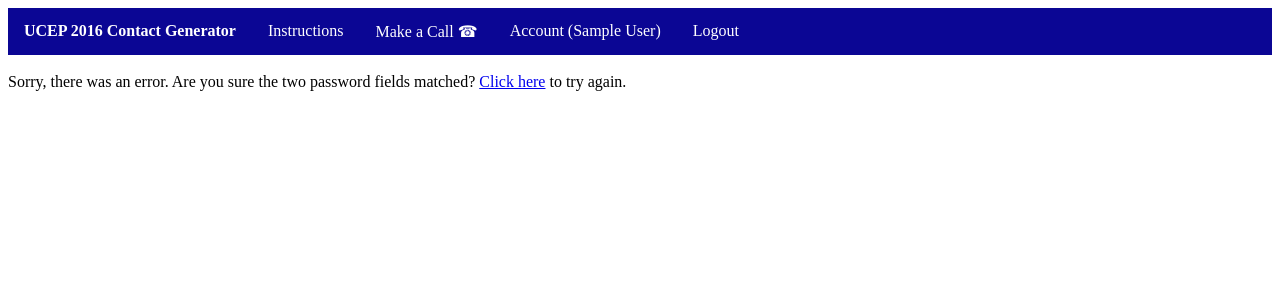
After one commit to benjamin-issa/exit_poll, a Django app: page /account/changefail/ in a window 1280 px wide. The commit adds this page. Shown: the top 300 px of the page. Run offline with Django 3.2, Linux system fonts and the light colour scheme; the visitor is signed in with stand-in values (Sample User, id 1).

Commit message:
all done

```diff
--- /dev/null
+++ b/exit_poll_site/account/templates/changefail.html
@@ -0,0 +1,12 @@
+{% extends "base.html" %}
+
+li a {
+}
+
+a:hover:not(.active) {
+}
+
+
+{% block content%}
+    Sorry, there was an error. Are you sure the two password fields matched? <a href="{% url 'account:accountdetail' %}">Click here</a> to try again.
+{% endblock content%}
--- a/exit_poll_site/account/templates/loginfail.html
+++ b/exit_poll_site/account/templates/loginfail.html
@@ -2,7 +2,7 @@
 
 {% block content%}
 
-<h2><font color = "red">The username and password were incorrect. Please try again.</h2> <br>
+<h2><font color = "red">The username and password were incorrect. Please try again.</font></h2> <br>
 <form action="{% url 'account:authenticate' %}" method="post">
     {% csrf_token %}
     <div >
@@ -17,5 +17,5 @@
 
 <br><br> <i>If this is your first time logging in, your username is your Net Id and your password is your student ID number
 exactly as you entered it in the volunteer form. If you cannot remember your password, please speak to a supervisor. If
-this is your first time logging in, remember to change your password as soon as you login.</i>
+this is your first time logging in, remember to change your password when you login.</i>
 {% endblock content%}
--- a/exit_poll_site/account/urls.py
+++ b/exit_poll_site/account/urls.py
@@ -8,4 +8,8 @@ urlpatterns = [
     url(r'authenticate/$', views.authenticate, name='authenticate'),
     url(r'loginfail/$', views.loginfail, name='loginfail'),
     url(r'logout/$', views.logout, name='logout'),
+    url(r'accountdetail/$', views.accountdetail, name='accountdetail'),
+    url(r'changepassword/$', views.changepassword, name='changepassword'),
+    url(r'changefail/$', views.changefail, name='changefail'),
+
 ]
--- a/exit_poll_site/account/views.py
+++ b/exit_poll_site/account/views.py
@@ -6,9 +6,13 @@ from random import randrange
 from django.contrib.auth import authenticate as auth
 from django.contrib.auth import login as auth_login
 from django.contrib.auth import logout as auth_logout
+from django.contrib.auth.decorators import login_required
+from django.contrib.auth.models import User
 
 
 def login(request):
+    if request.user.is_authenticated():
+        return HttpResponseRedirect('/voters/instructions/')
     return render (request, 'login.html')
 
 def authenticate(request):
@@ -27,3 +31,23 @@ def loginfail(request):
 def logout(request):
     auth_logout(request)
     return HttpResponseRedirect('/account/login')
+
+@login_required
+def accountdetail(request):
+    return render (request, 'accountdetail.html')
+
+@login_required
+def changepassword(request):
+    pass1 = request.POST.get('password1', '')
+    pass2 = request.POST.get('password2', '')
+    if pass1 == pass2 and pass1 != "":
+        request.user.set_password(pass1)
+        request.user.save()
+        auth_logout(request)
+        return HttpResponseRedirect('/account/login')
+    else:
+        return HttpResponseRedirect('/account/changefail')
+
+@login_required
+def changefail(request):
+    return render (request, 'changefail.html')
--- a/exit_poll_site/exit_poll_site/urls.py
+++ b/exit_poll_site/exit_poll_site/urls.py
@@ -15,9 +15,11 @@ Including another URLconf
 """
 from django.conf.urls import include, url
 from django.contrib import admin
+from django.views.generic.base import RedirectView
 
 urlpatterns = [
     url(r'^voters/', include('voters.urls')),
     url(r'^admin/', admin.site.urls),
     url(r'^account/', include('account.urls')),
+    url(r'^$', RedirectView.as_view(url='/account/login', permanent=False), name='index'),
 ]
--- a/exit_poll_site/templates/base.html
+++ b/exit_poll_site/templates/base.html
@@ -42,7 +42,7 @@ a:hover:not(.active) {
   {% if user.is_authenticated %}
   <li><a href="{% url 'voters:instructions' %}">Instructions</a></li>
   <li><a href="{% url 'voters:random' %}">Make a Call &#x260E</a></li>
-  <li><a href="#about">Account ({{user.get_full_name}})</a></li>
+  <li><a href="{% url 'account:accountdetail' %}">Account ({{user.get_full_name}})</a></li>
   <li><a href="{% url 'account:logout' %}">Logout</a></li>
   {% endif %}
 </ul>
--- a/exit_poll_site/voters/templates/voters/instructions.html
+++ b/exit_poll_site/voters/templates/voters/instructions.html
@@ -2,6 +2,7 @@
 
 {% block content%}
 <h2>Instructions</h2>
+(If this is your first time logging in, go to "Account" and change your password before following these steps.)<br><br>
 <ol>
     <li>Go to exitpollhours.byu.edu and clock in. This is what we use to determine the extra credit we report to your professor.</li><br><br>
     <li>Open the Qualtrics survey (link) in a new tab.</li><br><br>
```
Also changed, not shown: exit_poll_site/account/templates/accountdetail.html (+27 -0 lines), exit_poll_site/voters/views.py (+4 -3 lines).
